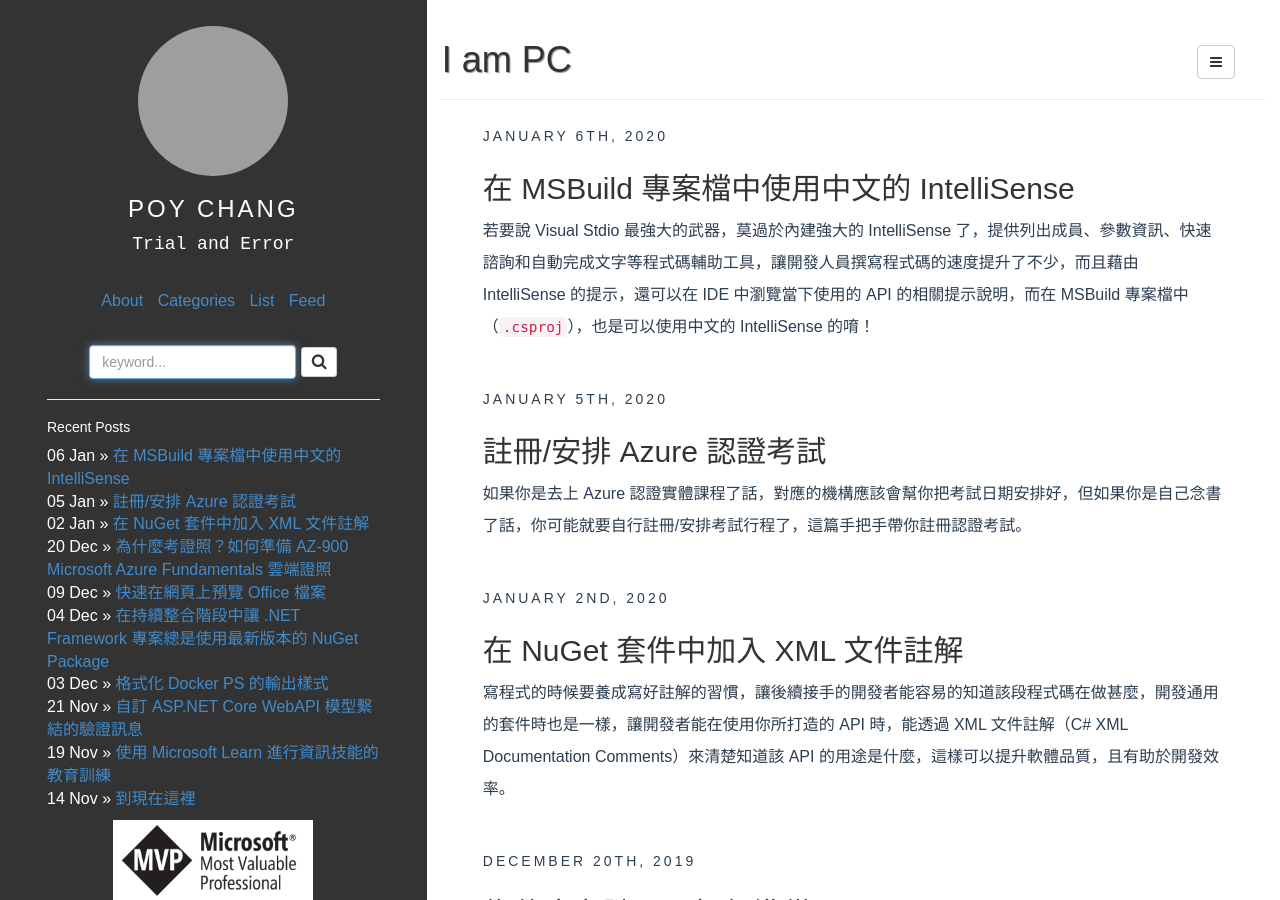
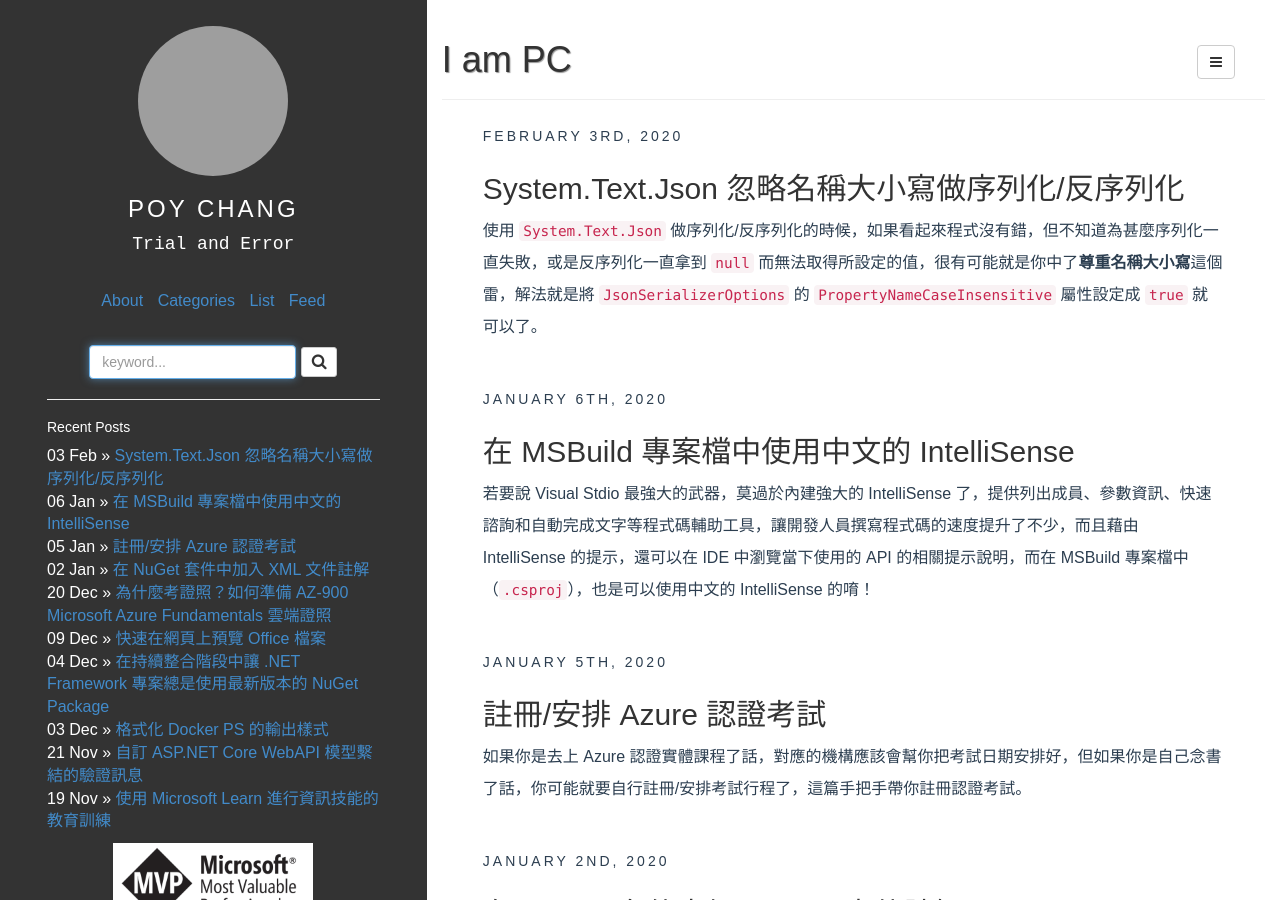
Before and after one commit to poychang/poychang.github.io, a Jekyll site: the page built from index.html, in a window 1280 px wide and 900 px high. Built offline with Jekyll 4.4.1, drawn with Linux system fonts in a browser that asks for light colours; some web fonts are replaced; the list of posts is cut into pages by our own code; some of the changed text lies outside the part shown; grey boxes are pictures that could not be loaded.

Commit message:
add and alter post

````diff
--- /dev/null
+++ b/_posts/2020-02-03-system-text-json-use-case-honor-serializer.md
@@ -0,0 +1,75 @@
+---
+layout: post
+title: System.Text.Json 忽略名稱大小寫做序列化/反序列化
+date: 2020-02-03 21:11
+author: Poy Chang
+comments: true
+categories: [CSharp, Dotnet]
+---
+
+使用 `System.Text.Json` 做序列化/反序列化的時候，如果看起來程式沒有錯，但不知道為甚麼序列化一直失敗，或是反序列化一直拿到 `null` 而無法取得所設定的值，很有可能就是你中了**尊重名稱大小寫**這個雷，解法就是將 `JsonSerializerOptions` 的 `PropertyNameCaseInsensitive` 屬性設定成 `true` 就可以了。
+
+過去在使用 Json.NET 的 `JsonConverter` 做序列化/反序列化的時候，我們很少會去在意 JSON 屬性名稱大小寫的問題，例如下面的 JSON 和物件的轉換：
+
+```json
+{
+    "id": 123,
+    "name": "Poy Chang"
+}
+```
+
+```csharp
+public class Demo
+{
+    public int Id { get; set; }
+    public string Name { get; set; }
+}
+```
+
+不管怎麼轉都沒問題，但你轉到使用 `System.Text.Json` 的 `JsonSerializer` 的時候，你會發現會在使用 `Deserialize<T>()` 反序列化的時候，一直無法正確轉換，如下圖：
+
+![無法正確做反序列化](https://i.imgur.com/VD6f1bc.png)
+
+明明程式沒錯，卻無法正確反序列化，原因是 `JsonSerializer` 預設是**尊重名稱大小寫** (Case Insensitive)，所以要將 JSON 的 `id` 對應到 C# 的 `Id` 時，就對應不到了，而這時會用該型別的 `default` 值來回應。
+
+>通常 Case Insensitive 會翻譯成**不區分大小寫**，但我這邊用**尊重名稱大小寫**來強調，因為常見於 JavaScript (Lower Camel Case) 和 C# (Pascal Case) 兩者的命名習慣不同，然而不總是這樣的開發環境配對，因此尊重開發者所設計的名稱大小寫，其實是一件得宜的設計。
+
+## 解法一：使用 JsonPropertyName
+
+如果確定 JSON 的名稱一定是使用 Lower Camel Case 的命名習慣，你可以直接在對應的 C# 物件屬性上使用 `JsonPropertyName` 來設定對應的名稱。
+
+```csharp
+public class Demo
+{
+    [JsonPropertyName("id")]
+    public int Id { get; set; }
+    [JsonPropertyName("name")]
+    public string Name { get; set; }
+}
+```
+
+這不僅是可以用命名習慣的不同，你甚至可以取一個完全不同的名字來做對應。
+
+## 解法二：設定 PropertyNameCaseInsensitive
+
+使用 `JsonSerializer` 的時候，我們可以透過 `JsonSerializerOptions` 設定，告訴 `JsonSerializer` 在做序列化/反序列化的時候，忽略名稱大小寫，參考下述使用方式：
+
+```csharp
+var json = "{\"id\":123,\"name\":\"Poy Chang\"}";
+var options = new JsonSerializerOptions
+{
+    // 設定在做序列化/反序列化時，尊重名稱大小寫
+    PropertyNameCaseInsensitive = true
+};
+JsonSerializer.Deserialize<Demo>(json, options);
+```
+
+如此一來就可以正確地將 JSON 字串反序列化成 C# 物件了。
+
+![正確地將 JSON 字串反序列化成 C# 物件](https://i.imgur.com/zcEB9sD.png)
+
+----------
+
+參考資料：
+
+* [System.Text.Json JsonSerializerOptions 類別](https://docs.microsoft.com/zh-tw/dotnet/api/system.text.json.jsonserializeroptions)
````
Also changed, not shown: _posts/2019-01-03-build-and-output-references-to-dotnet-core-projects.md (+2 -2 lines).
